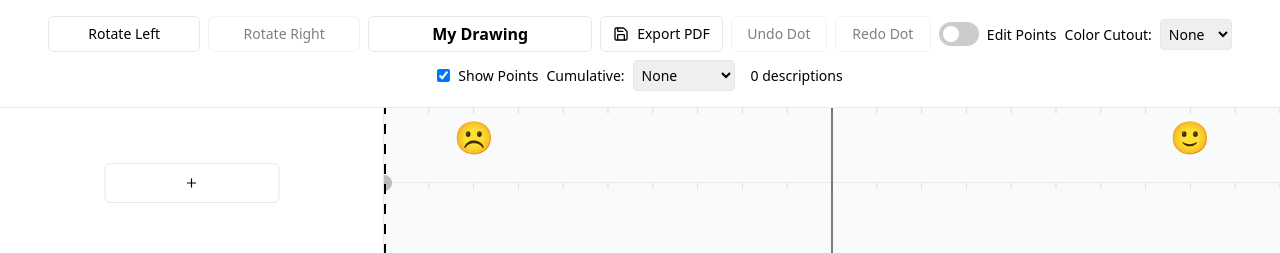
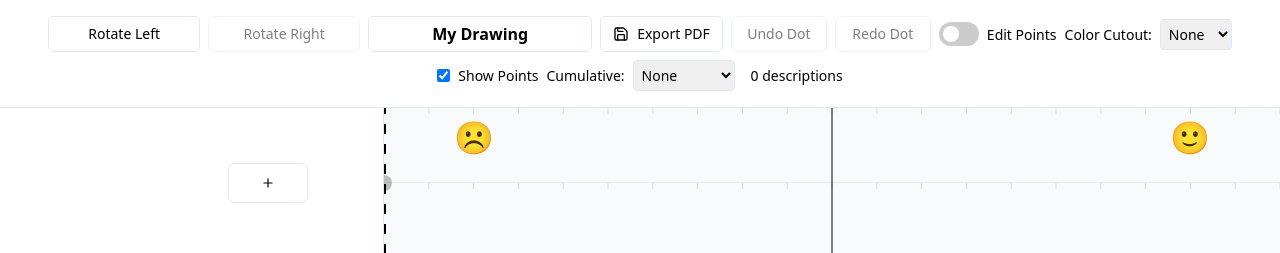
Before and after one commit to jbaileystudio/Sumpoints, a React (Vite) app: page / in a window 1280 px wide. Both pictures are taken after a click on the button "Rotate Right". Shown: the top 253 px of the page. Built offline with nearby package versions, Linux system fonts and the light colour scheme.

Commit message:
Vertical Description positions and horizontal and vertical create button sizes
Tightened up description positions on vertical desktop and mobile

Also modified buttons to add descriptions/points width/height

```diff
--- a/src/components/InteractiveDrawing.jsx
+++ b/src/components/InteractiveDrawing.jsx
@@ -1826,10 +1826,10 @@ return (
             <div style={{
               position: 'absolute',
               top: `${getNextX()}px`,
-              left: '50%',
+              left: isMobile ? '50%' : '70%',  // Use 50% on mobile, 70% otherwise on vertical
               transform: 'translate(-50%,-50%) rotate(90deg)',
               width: '2.5rem',
-              height: T,
+              height: '5rem', // Vertical Plus Button Width
               border: '1px solid #e2e8f0',
               borderRadius: '0.375rem'
             }}>
@@ -1932,7 +1932,7 @@ return (
      }}
      style={{
        position: 'absolute',
-       left: '50%',
+       left: isMobile ? '50%' : '70%',  // Use 50% on mobile, 60% otherwise on vertical
        top: `${point.x}px`,
        transform: 'translate(-50%,-50%)',
        opacity: draggedDescriptionIndex === i ? 0.5 : 1,  // Fade the dragged item
@@ -1976,7 +1976,7 @@ return (
              width: '16px',
              height: '16px',
              borderRadius: '50%',
-             border: '2px solid #666',
+             border: '1px solid #666',
              backgroundColor: digitalPoints.has(point.id) ? '#FCD34D' : 'transparent',
              cursor: 'pointer',
              transition: 'background-color 0.2s'
@@ -1998,7 +1998,7 @@ return (
              width: '16px',
              height: '16px',
              borderRadius: '50%',
-             border: '2px solid #666',
+             border: '1px solid #666',
              backgroundColor: bluePoints.has(point.id) ? '#3B82F6' : 'transparent',
              cursor: 'pointer',
              transition: 'background-color 0.2s'
@@ -2015,7 +2015,7 @@ return (
          onChange={e => handleTextInput(i, e.target.value, point.isGhost)}
          placeholder={`Description ${i + 1}`}
          style={{
-           width: T,
+           width: '200px',
            height: '2.5rem',
            border: '1px solid #e2e8f0',
            borderRadius: '0.375rem'
@@ -2237,7 +2237,7 @@ return (
       left: `${getNextX()}px`,
       top: '50%',
       transform: 'translate(-50%,-50%) rotate(-90deg)',
-      width: T,
+      width: '5rem', // Horizontal Plus Button Height
       height: '2.5rem',
       border: '1px solid #e2e8f0',
       borderRadius: '0.375rem'
@@ -2440,7 +2440,7 @@ return (
       placeholder={`Description ${i + 1}`}
       className="r text-center"
       style={{
-        height: T,
+        height: '175px',
         width: '2.5rem',
         border: '1px solid #e2e8f0',
         borderRadius: '0.375rem'
```
